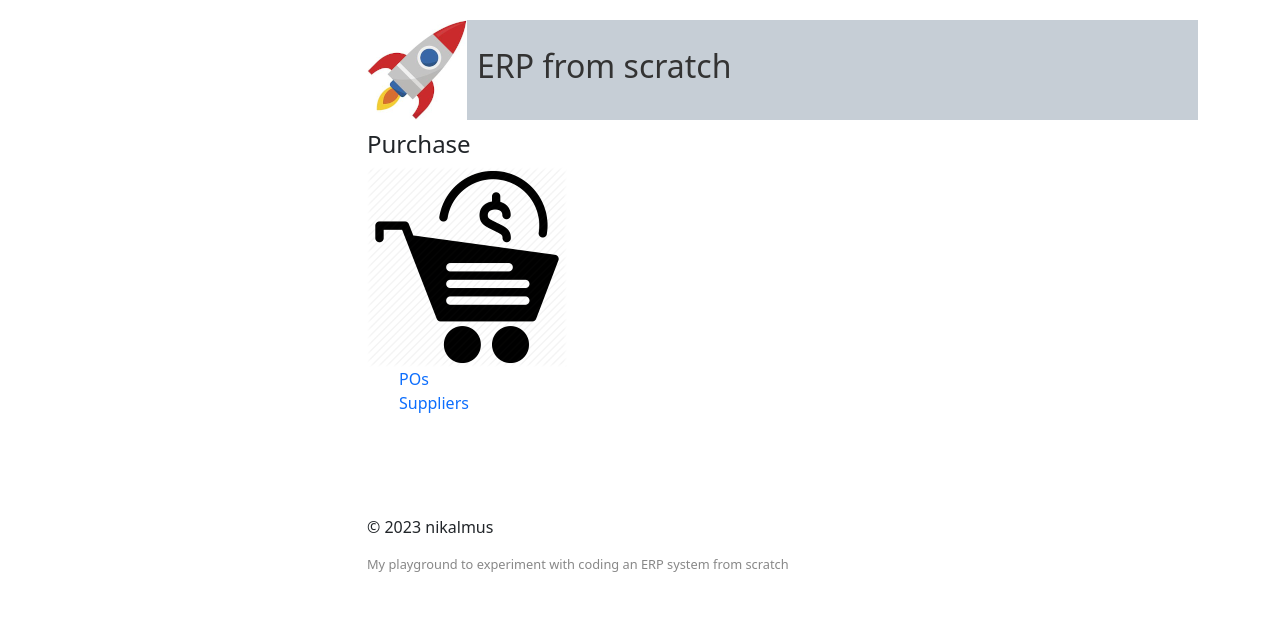
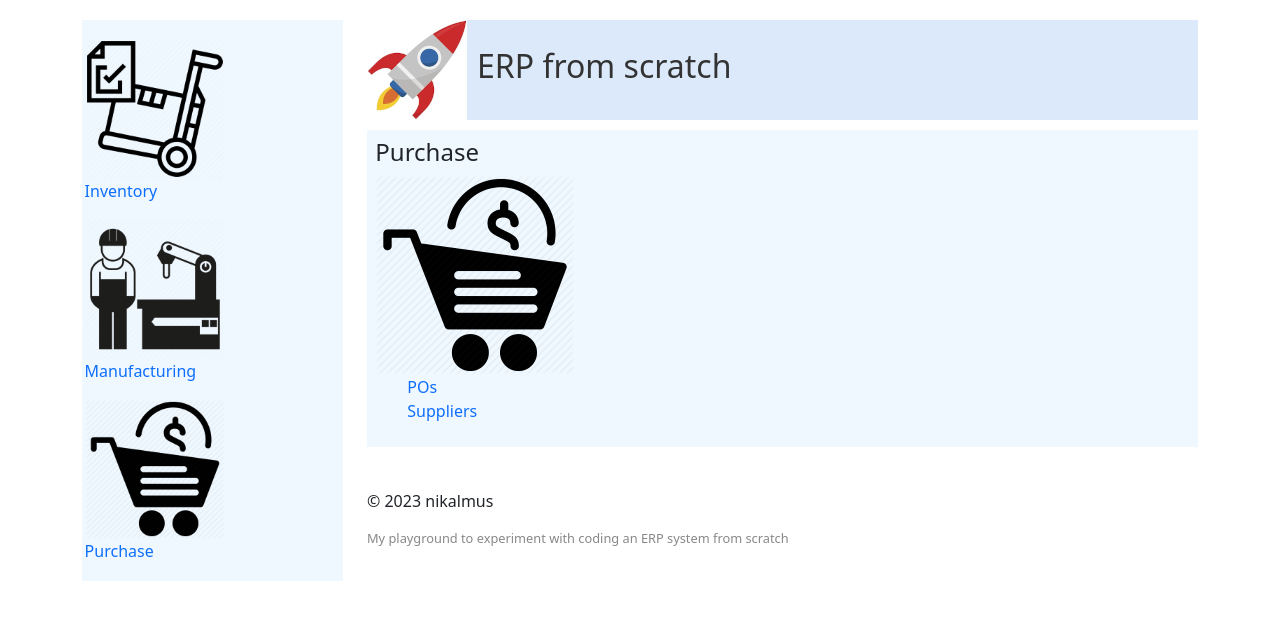
Before and after one commit to nikalmus/erp, a Flask app: page /purchase/ in a window 1280 px wide. Shown: the top 620 px of the page. Run offline with Flask 3, Linux system fonts and the light colour scheme.

Commit message:
styling of left column

```diff
--- a/app/inventory/templates/inventory.html
+++ b/app/inventory/templates/inventory.html
@@ -1,4 +1,7 @@
 {% extends 'base.html' %}
+{% block left_column %}
+    {% include 'top_nav.html' %}
+{% endblock %}
 {% block content %}
     {% include 'inventory_content.html' %}
 {% endblock %}
--- a/app/inventory/templates/inventory_conent.html
+++ b/app/inventory/templates/inventory_content.html
@@ -1,3 +1,4 @@
+<div class="left-column">
     <h4>Inventory</h4>
     <a href="{{ url_for('inventory.inventory_home') }}">
         <img src="{{ url_for('static', filename='images/inventory200.png') }}" alt="Inventory">
@@ -6,3 +7,4 @@
         <li><a href="{{ url_for('item.get_inventory_items') }}">Inventory Items</a></li>
         <li><a href="{{ url_for('stock_move.get_stock_moves') }}">Stock Moves</a></li>
     </ul>
+</div>
--- a/app/manufacturing/templates/manufacturing.html
+++ b/app/manufacturing/templates/manufacturing.html
@@ -1,4 +1,7 @@
 {% extends 'base.html' %}
+{% block left_column %}
+    {% include 'top_nav.html' %}
+{% endblock %}
 {% block content %}
     {% include 'manufacturing_content.html' %}
 {% endblock %}
--- a/app/manufacturing/templates/manufacturing_content.html
+++ b/app/manufacturing/templates/manufacturing_content.html
@@ -1,4 +1,4 @@
-
+<div class="left-column">
     <h4>Manufacturing</h4>
     <a href="{{ url_for('manufacturing.manufacturing_home') }}">
         <img src="{{ url_for('static', filename='images/manufacturing200.png') }}" alt="Inventory">
@@ -8,3 +8,4 @@
         <li><a href="{{ url_for('mo.get_mos') }}">MOs</a></li>
         <li><a href="{{ url_for('products.get_products') }}">Products</a></li>
     </ul>
+</div>
--- /dev/null
+++ b/app/manufacturing/templates/top_nav.html
@@ -0,0 +1,22 @@
+<body>
+    <div class="left-column">
+    <div class="mt-3 mb-3">
+        <a href="{{ url_for('inventory.inventory_home') }}">
+            <img src="{{ url_for('static', filename='images/inventory200.png') }}" alt="Inventory" width="140">
+            <p>Inventory</p
+        </a>
+    </div>
+    <div class="mt-3 mb-3">
+        <a href="{{ url_for('manufacturing.manufacturing_home') }}">
+            <img src="{{ url_for('static', filename='images/manufacturing200.png') }}" alt="Manufacturing" width="140">
+            <p>Manufacturing</p>
+        </a>
+    </div>
+    <div class="mt-3 mb-3">
+        <a href="{{ url_for('purchase.purchase_home') }}">
+            <img src="{{ url_for('static', filename='images/purchase200.png') }}" alt="Purchase" width="140">
+            <p>Purchase</p>
+    </a>
+    </div>
+</div>
+</body>
--- a/app/purchase/templates/purchase.html
+++ b/app/purchase/templates/purchase.html
@@ -1,4 +1,7 @@
 {% extends 'base.html' %}
+{% block left_column %}
+    {% include 'top_nav.html' %}
+{% endblock %}
 {% block content %}
     {% include 'purchase_content.html' %}
 {% endblock %}
--- a/app/purchase/templates/purchase_content.html
+++ b/app/purchase/templates/purchase_content.html
@@ -1,4 +1,4 @@
-
+<div class="left-column">
     <h4>Purchase</h4>
     <a href="{{ url_for('purchase.purchase_home') }}">
         <img src="{{ url_for('static', filename='images/purchase200.png') }}" alt="Inventory">
@@ -7,3 +7,4 @@
         <li><a href="{{ url_for('po.get_pos') }}">POs</a></li>
         <li><a href="{{ url_for('supplier.get_suppliers') }}">Suppliers</a></li>
     </ul>
+</div>
--- a/app/static/css/styles.css
+++ b/app/static/css/styles.css
@@ -5,7 +5,7 @@ body {
 }
 
 header {
-    background-color: #c6ced6;
+    background-color: #dbe9fa;
     margin-bottom: 10px;
 }
 
@@ -25,7 +25,6 @@ ul li {
 }
 
 .main-container {
-  max-width: 80%;
   margin-left: auto;
   margin-right: auto;
 }
@@ -120,8 +119,14 @@ header .banner-content img {
   text-decoration: none;
 }
 
+.left-column{
+  background-color: #f0f8ff; /*#F0F8FF; #c9dfec #dbe9fa*/
+  padding: 1%;
+  padding-bottom: 1%;
+}
+
 footer{
-  margin-top: 100px;
+  margin-top: 5%;
 }
 
 footer .description {
```
Also changed, not shown: app/inventory/templates/top_nav.html (added, +22 -0 lines), app/purchase/templates/top_nav.html (added, +22 -0 lines).
